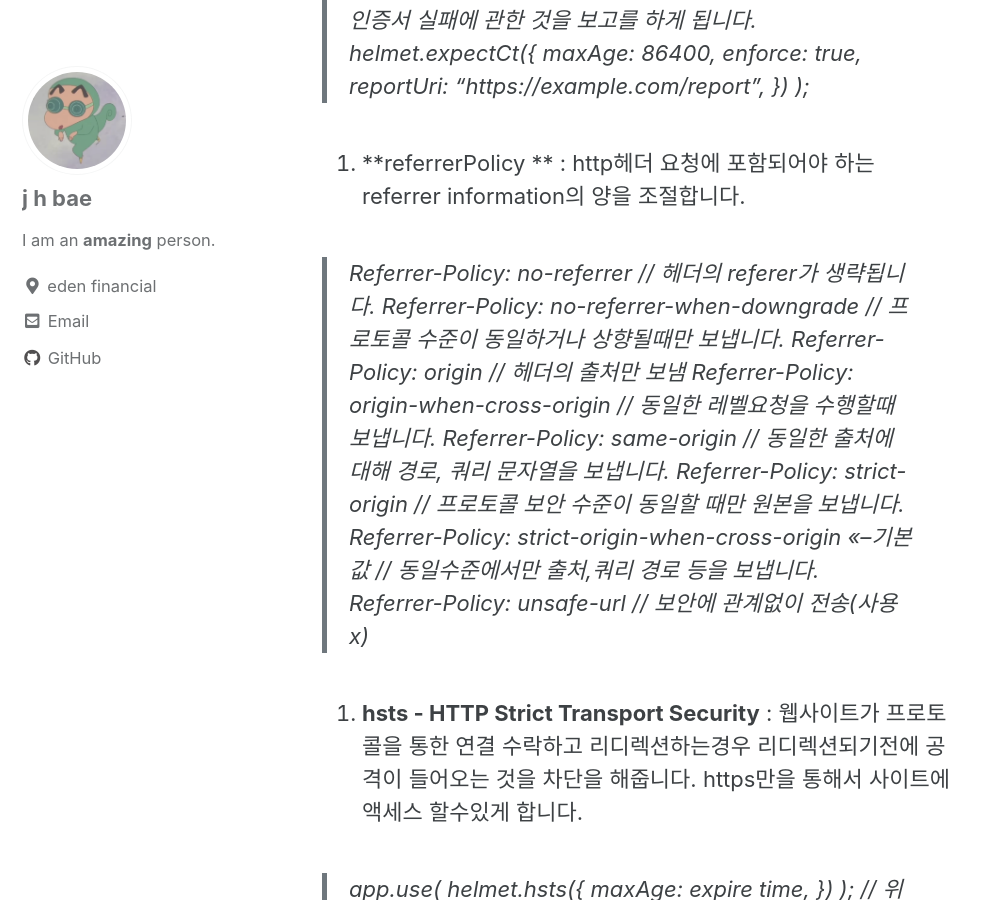
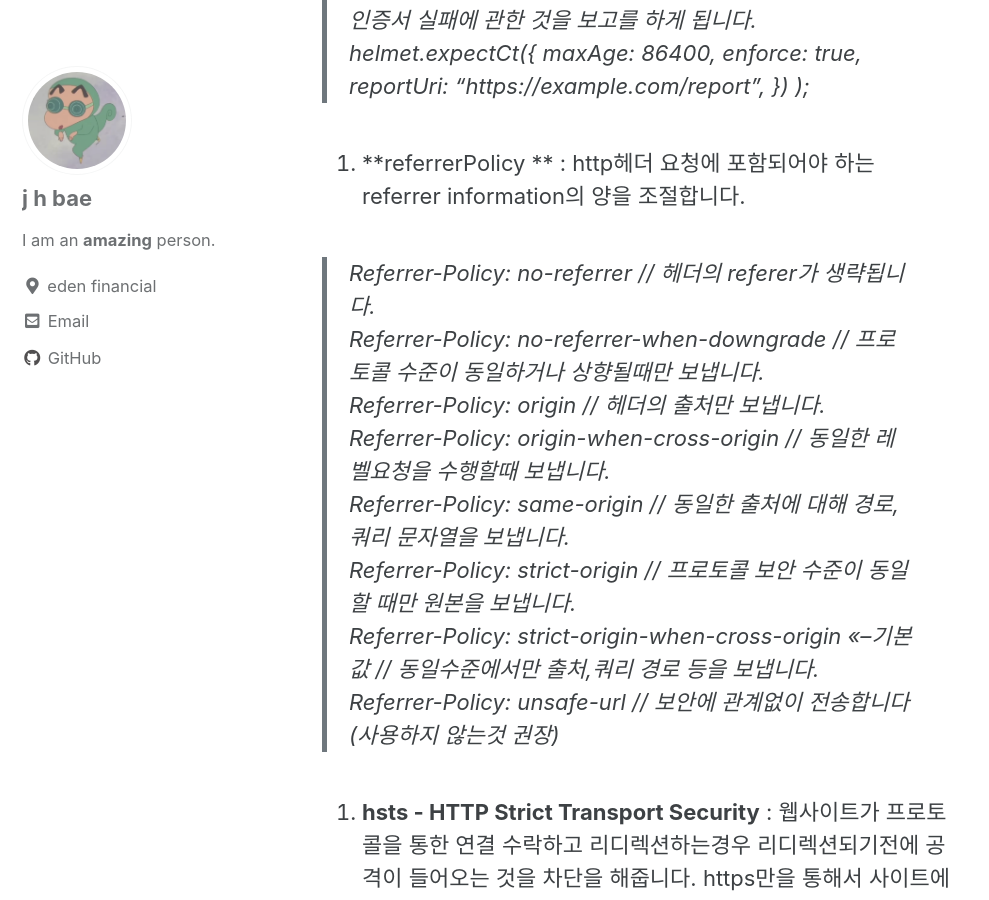
Before and after one commit to jhoonbae/jhoonbae.github.io, a Jekyll site: the page built from _posts/2022-05-20-helmet.md, in a window 1280 px wide and 900 px high, scrolled down 2398 px. Shown: the whole window, without its empty margins (0-989 px from the left). Built offline with Jekyll 4.4.1, drawn with Linux system fonts in a browser that asks for light colours; cached includes are drawn as plain includes.

Commit message:
Update 2022-05-20-helmet.md

```diff
--- a/_posts/2022-05-20-helmet.md
+++ b/_posts/2022-05-20-helmet.md
@@ -65,14 +65,14 @@ app.use(helmet.xssFilter());<br>
 
  6. **referrerPolicy ** : http헤더 요청에 포함되어야 하는 referrer information의 양을 조절합니다.
 
->Referrer-Policy: no-referrer // 헤더의 referer가 생략됩니다.
-Referrer-Policy: no-referrer-when-downgrade // 프로토콜 수준이 동일하거나 상향될때만 보냅니다.
-Referrer-Policy: origin // 헤더의 출처만 보냄
-Referrer-Policy: origin-when-cross-origin // 동일한 레벨요청을 수행할때 보냅니다.
-Referrer-Policy: same-origin // 동일한 출처에 대해 경로, 쿼리 문자열을 보냅니다.
-Referrer-Policy: strict-origin // 프로토콜 보안 수준이 동일할 때만 원본을 보냅니다.
-Referrer-Policy: strict-origin-when-cross-origin <<--기본값 // 동일수준에서만 출처,쿼리 경로 등을 보냅니다.
-Referrer-Policy: unsafe-url // 보안에 관계없이 전송(사용 x)
+> Referrer-Policy: no-referrer // 헤더의 referer가 생략됩니다.<br>
+Referrer-Policy: no-referrer-when-downgrade // 프로토콜 수준이 동일하거나 상향될때만 보냅니다.<br>
+Referrer-Policy: origin // 헤더의 출처만 보냅니다. <br>
+Referrer-Policy: origin-when-cross-origin // 동일한 레벨요청을 수행할때 보냅니다.<br>
+Referrer-Policy: same-origin // 동일한 출처에 대해 경로, 쿼리 문자열을 보냅니다.<br>
+Referrer-Policy: strict-origin // 프로토콜 보안 수준이 동일할 때만 원본을 보냅니다.<br>
+Referrer-Policy: strict-origin-when-cross-origin <<--기본값 // 동일수준에서만 출처,쿼리 경로 등을 보냅니다.<br>
+Referrer-Policy: unsafe-url // 보안에 관계없이 전송합니다(사용하지 않는것 권장)<br>
 
 
  7. **hsts - HTTP Strict Transport Security** : 웹사이트가 프로토콜을 통한 연결 수락하고 리디렉션하는경우 리디렉션되기전에 공격이 들어오는 것을 차단을 해줍니다. https만을 통해서 사이트에 액세스 할수있게 합니다.
```
